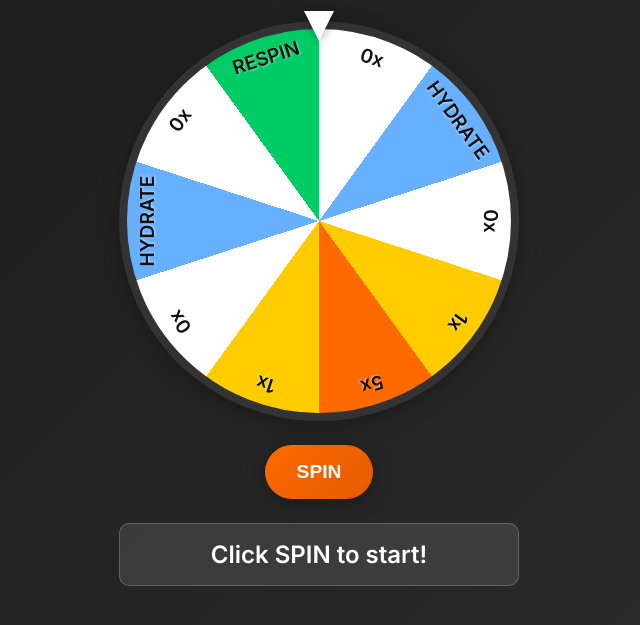
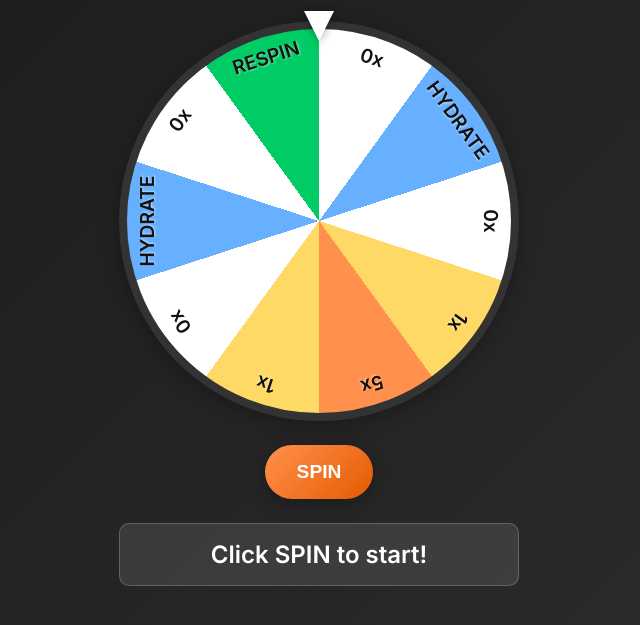
Before and after one commit to itsnotqwerty/donor-wheel, a plain HTML site: page static/index.html in a window 1280 px wide. Shown: the part 133-758 px from the top of the page, without its empty margins (321-961 px from the left). Drawn offline with Linux system fonts and the light colour scheme.

Commit message:
Softened the yellow and orange segments

```diff
--- a/static/styles.css
+++ b/static/styles.css
@@ -3,8 +3,8 @@
   --bg-start: #1a1a1a;
   --bg-end: #2d2d2d;
   --white: #ffffff;
-  --yellow: #ffcc00;
-  --orange: #ff6a00;
+  --yellow: #ffd966; /* softer, modern yellow */
+  --orange: #ff914d; /* soft tangerine orange */
   --green: #00cc66;
   --blue: #67b0ff;
   --text: #ffffff;
```
